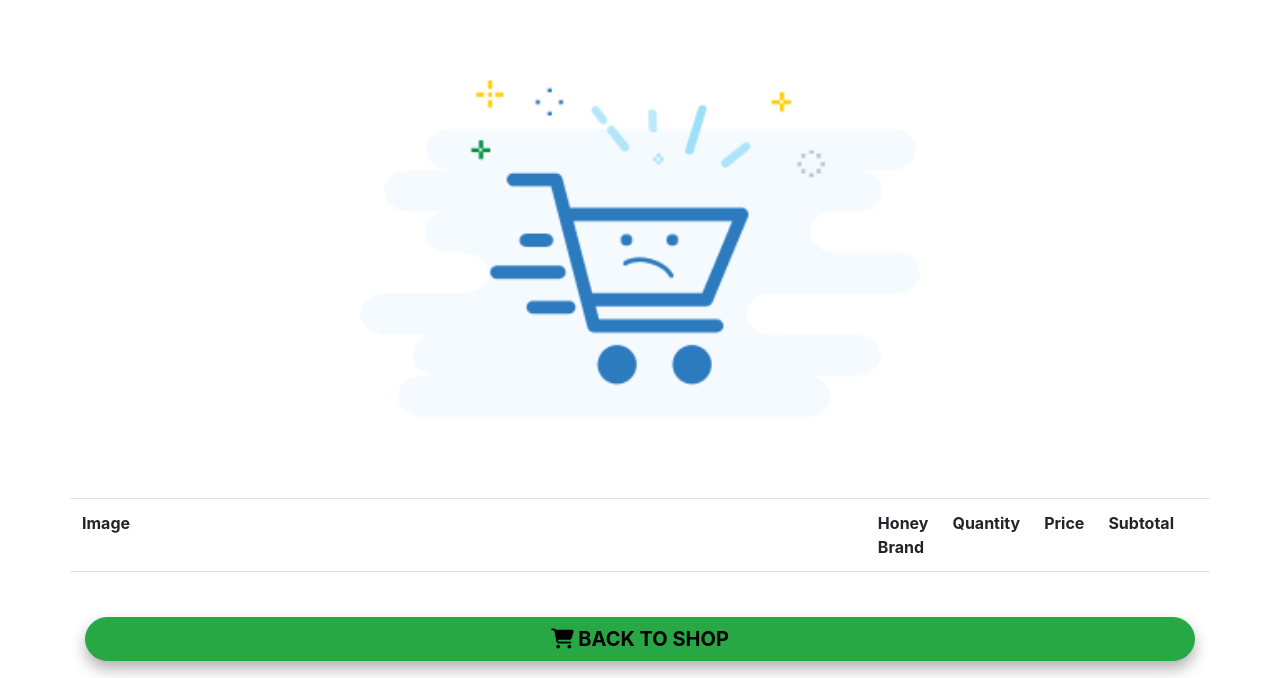
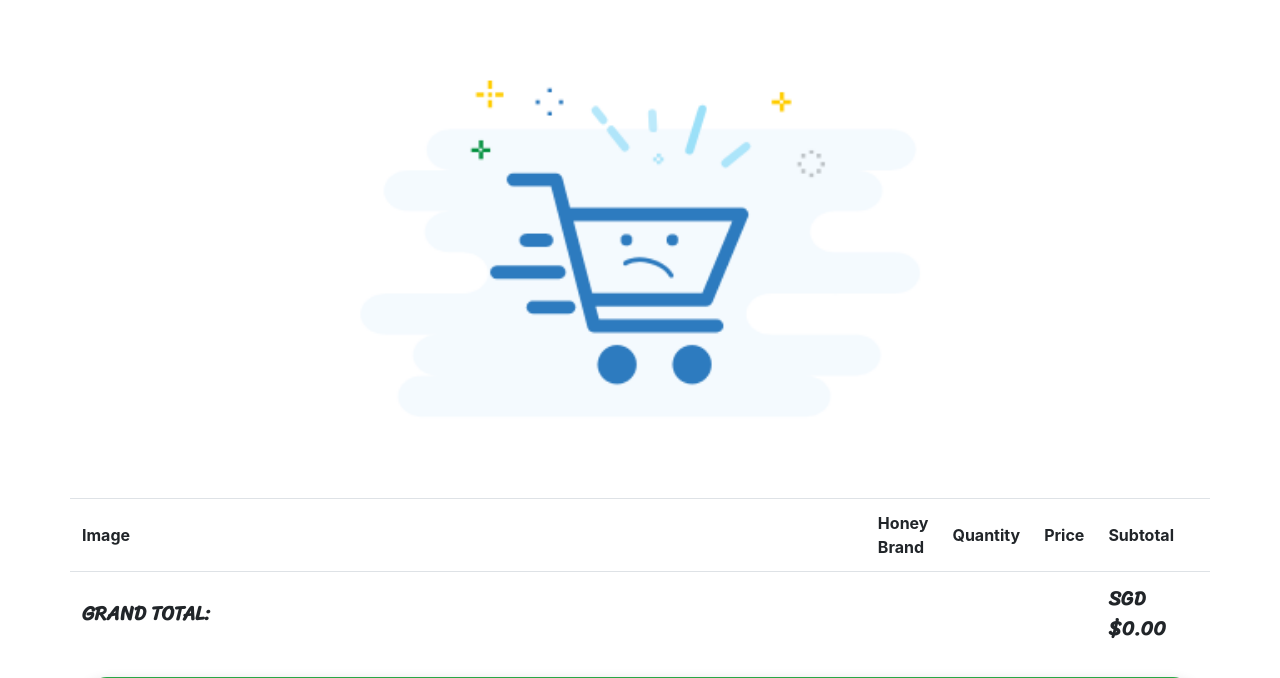
Before and after one commit to YiShengLee/Golden-Bee-Shop, a Django app: page /cart/ in a window 1280 px wide. Shown: the part 121-799 px from the top of the page. Run offline with Django 3.2, Linux system fonts and the light colour scheme; lists and menus that the app fills with data are empty; some libraries are stand-ins or nearby versions; some web fonts are replaced.

Commit message:
Added grant total cost

```diff
--- a/Cart/templates/view_cart.template.html
+++ b/Cart/templates/view_cart.template.html
@@ -35,6 +35,7 @@ View Cart
     <!--Medium screen and above-->
     <div class="row d-none d-md-block">
         <table class="cart table">
+          <thread>
             <tr>
               <th class="col">Image</th>
               <th class="col">Honey Brand</th>
@@ -43,8 +44,10 @@ View Cart
               <th class="col">Subtotal</th>
               <th class="col"></th>
             </tr>
+          </thread>
           <!--Display all the informations-->
           {%for id, honey in shopping_cart.items %}
+          <tbody>
             <tr>
               <td class="honey img"><a href=""><img src="{{honey.image_url}}-/resize/100x150/-/quality/lightest/" alt="{{honey.name}}'s Brand"/></a></td>
               <td class="h_font">{{honey.name}}</td>
@@ -60,11 +63,12 @@ View Cart
             {%endfor%}
 
             <tr>
-            <td class="tg-0lax"></td>
-            <td class="tg-0lax" colspan="3"></td>
-            <td class="tg-0lax"></td>
-            <td class="tg-0lax"></td>
+              <td class="h_total">Grand Total:</td>
+              <td colspan="3"></td>
+              <td class="h_total">SGD ${{grand_total_price|floatformat:2}}</td>
+              <td></td>
             </tr>
+          </tbody>
         </table>
     </div>
 
--- a/Cart/views.py
+++ b/Cart/views.py
@@ -38,13 +38,13 @@ def add_to_cart(request, id):
 def view_cart(request):
     # retrieve the cart
     cart = request.session.get('shopping_cart', {})
-    # grand_total_price = 0.00
-    # for id,honey in cart.items():
-    #     grand_total_price += honey['total_price']
+    grand_total_price = 0.00
+    for id,honey in cart.items():
+        grand_total_price += honey['total_price']
 
     return render(request, 'view_cart.template.html', {
         'shopping_cart':cart,
-        # 'grand_total_price':round(grand_total_price, 2)
+        'grand_total_price':round(grand_total_price, 2)
     })
 
 def total_price(request,id):
--- a/static/css/style.css
+++ b/static/css/style.css
@@ -361,6 +361,21 @@ src: url("/static/fonts/Kitchen.ttf");
     text-transform: uppercase;
 }
 
+.h_total{
+    font-family: 'Sriracha';
+    text-transform: uppercase;
+    font-size: 20px;
+    font-weight: bold;
+}
+
+.table td, .table th{
+    vertical-align: middle;
+    text-align: left;
+}
+
+
+
+
 
 /*================== Members Section ==================*/
 .c4{
```
Lines whose indentation alone changed are shown as unchanged.
